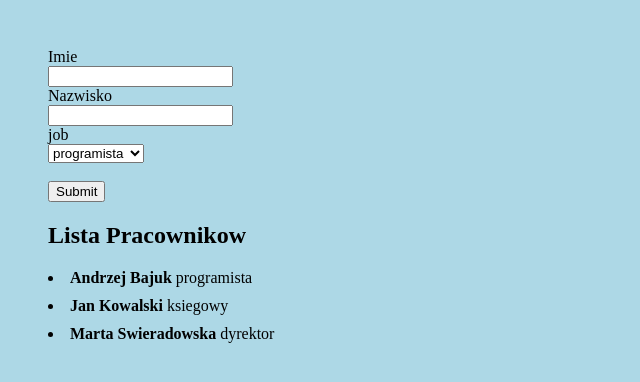
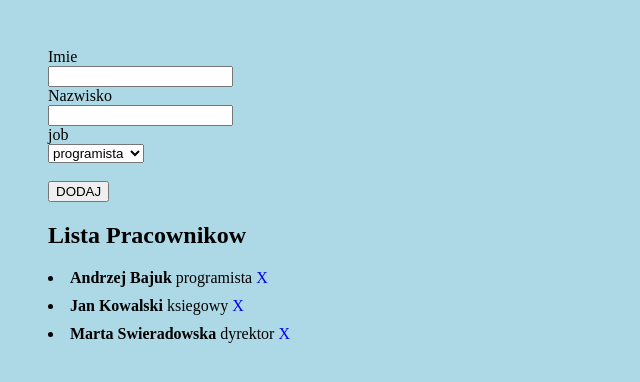
Before and after one commit to andrzejbajuk79/REACT-EMPLOYEES, a React (Create React App) app: page / in a window 1280 px wide. Shown: the top 382 px of the page, without its empty margins (0-640 px from the left). Built offline with nearby package versions, Linux system fonts and the light colour scheme.

Commit message:
remove persons added

```diff
--- a/package.json
+++ b/package.json
@@ -4,7 +4,8 @@
   "private": true,
   "dependencies": {
     "react": "^15.6.0",
-    "react-dom": "^15.6.0"
+    "react-dom": "^15.6.0",
+    "uuid": "^3.0.1"
   },
   "devDependencies": {
     "react-scripts": "1.0.7"
--- a/src/App.css
+++ b/src/App.css
@@ -7,3 +7,6 @@ li { margin-top: 10px;}
     margin: 0 auto;
     text-decoration: none;
 }
+a:-webkit-any-link {
+    text-decoration: none;
+}
--- a/src/App.js
+++ b/src/App.js
@@ -1,4 +1,5 @@
 import React, { Component } from 'react';
+import uuid from 'uuid';
 import Projects from './Components/Project';
 import AddProject from './Components/Add';
 import './App.css';
@@ -14,14 +15,17 @@ class App extends Component {
     componentWillMount(){
         this.setState({projects : [
               {
+                id : uuid.v4(),
                 name: 'Andrzej',
                 secondName : 'Bajuk',
                 job : 'programista'
             },{
+                id : uuid.v4(),
                 name: 'Jan ',
                 secondName: 'Kowalski',
                 job : 'ksiegowy'
             },{
+                id : uuid.v4(),
                 name: 'Marta',
                 secondName : 'Swieradowska',
                 job : 'dyrektor'
@@ -33,11 +37,20 @@ class App extends Component {
         projects.push(project);
         this.setState({projects:projects})
     }
+    handleDeletePerson(id){
+        let projects = this.state.projects;
+        // przeszukuje wszystkie obiekty i pobiera id i dopasowuje do id ktore przekazalismy
+        // w funkcji jezeli sie zgadza usuwamy jedna pozycje za pomoca splice
+        let index = projects.findIndex(x => x.id === id);
+        projects.splice(index,1)
+        //po usuniecie resetujem state
+        this.setState({projects:projects})
+    }
   render() {
     return (
       <div className="App">
            <AddProject addPerson = {this.handleAddPerson.bind(this)}/>
-          <Projects projects= {this.state.projects}/>
+          <Projects projects= {this.state.projects} onDelete={this.handleDeletePerson.bind(this)}/>
       </div>
     );
   }
--- a/src/Components/Add.js
+++ b/src/Components/Add.js
@@ -2,6 +2,7 @@
  * Created by abajuk on 14.06.2017.
  */
 import React, { Component } from 'react';
+import uuid from 'uuid';
 
 
 
@@ -26,6 +27,7 @@ class AddProject extends Component {
         } else {
 
             this.setState({ newPerson : {
+                id :uuid.v4(),
                 name: this.refs.name.value,
                  secondName : this.refs.secondName.value,
                 job: this.refs.job.value
@@ -60,7 +62,7 @@ class AddProject extends Component {
                   </select>
               </div>
               <br/>
-              <input type="submit" value="Submit"/>
+              <input type="submit" value="DODAJ"/>
 
           </form>
       </div>
--- a/src/Components/Project.js
+++ b/src/Components/Project.js
@@ -3,13 +3,15 @@ import ProjectItem from './ProjectItem';
 
 
 class Projects extends Component {
-
+  deletePerson(id){
+      this.props.onDelete(id);
+  }
   render() {
     let projectItems;
     if(this.props.projects){
         projectItems = this.props.projects.map(project => {
             return (
-            <ProjectItem key= {project.name} project = {project} />
+                <ProjectItem onDelete={this.deletePerson.bind(this)}  key= {project.name} project = {project} />
             );
         });
     }
--- a/src/Components/ProjectItem.js
+++ b/src/Components/ProjectItem.js
@@ -5,13 +5,17 @@ import React, { Component } from 'react';
 
 
 class ProjectItem extends Component {
-
+ deletePerson(id){
+     console.log('test');
+     this.props.onDelete(id)
+ }
   render() {
 
   //console.log(this.props);
     return (
       <li className="Project">
       <strong>{this.props.project.name} {this.props.project.secondName}</strong> {this.props.project.job}
+          <a href="#" className='del' onClick={this.deletePerson.bind(this,this.props.project.id)}> X </a>
       </li>
     );
   }
```
Lines whose indentation alone changed are shown as unchanged.
